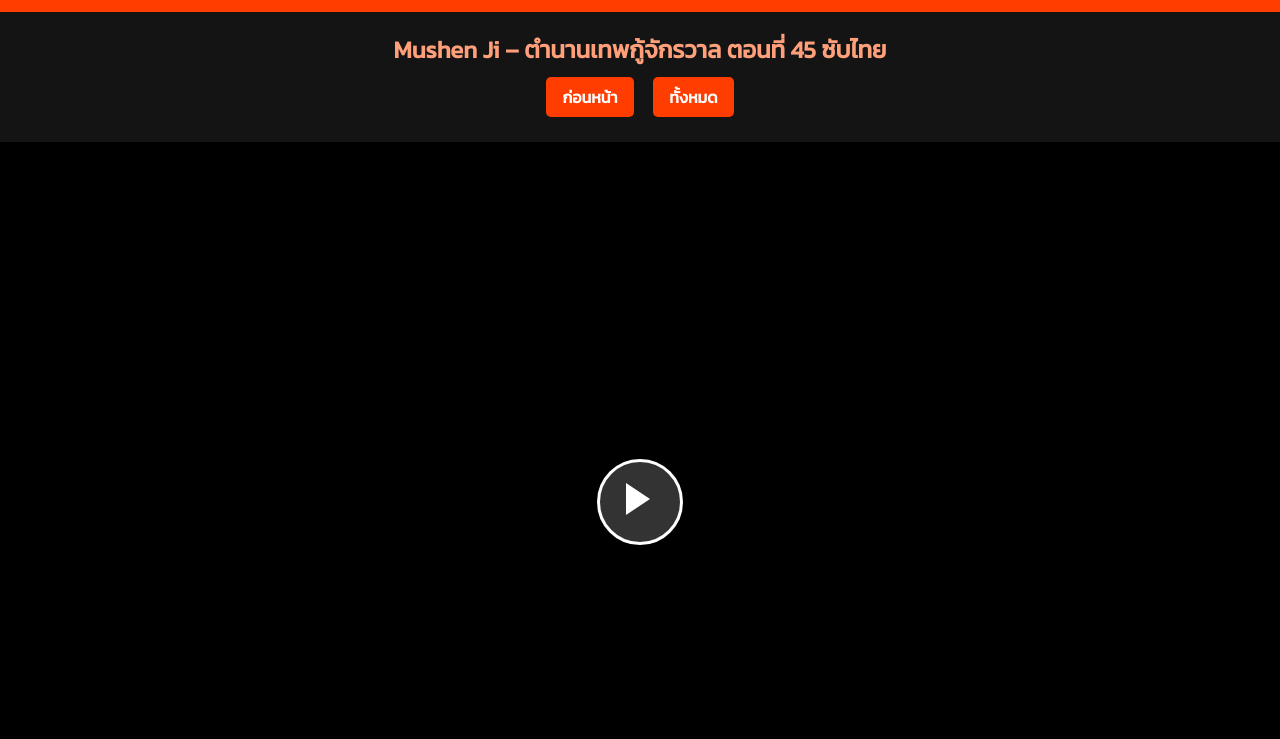
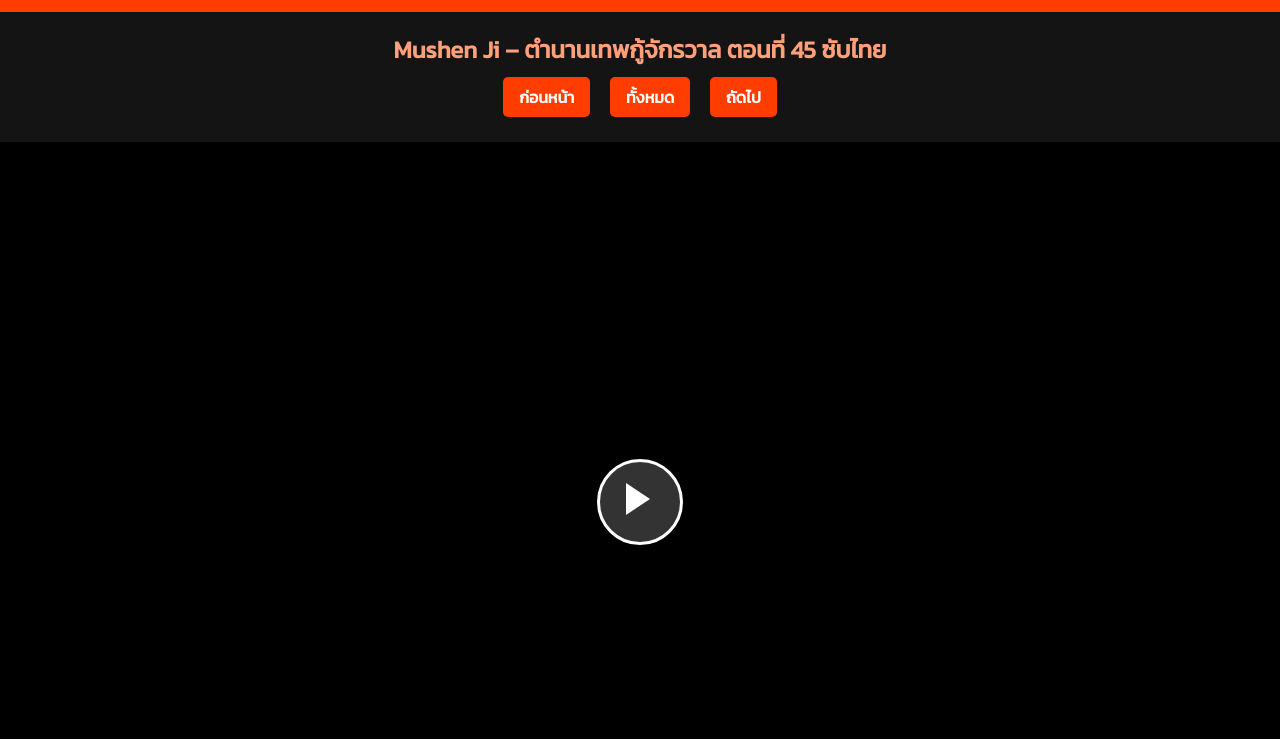
Before and after one commit to Mushen-Ji/Mushen-Ji.github.io, a plain HTML site: page Mushen-Ji-ep45.html in a window 1280 px wide. Shown: the part 61-800 px from the top of the page. Drawn offline with Linux system fonts and the light colour scheme.

Commit message:
Update Mushen-Ji-ep45.html

```diff
--- a/Mushen-Ji-ep45.html
+++ b/Mushen-Ji-ep45.html
@@ -26,7 +26,7 @@
     <div class="nav-buttons">
       <a href="Mushen-Ji-ep44.html">ก่อนหน้า</a>
       <a href="/">ทั้งหมด</a>
-
+      <a href="Mushen-Ji-ep46.html">ถัดไป</a>
     </div>
   </main>
   <div class="video-fullscreen">
```
